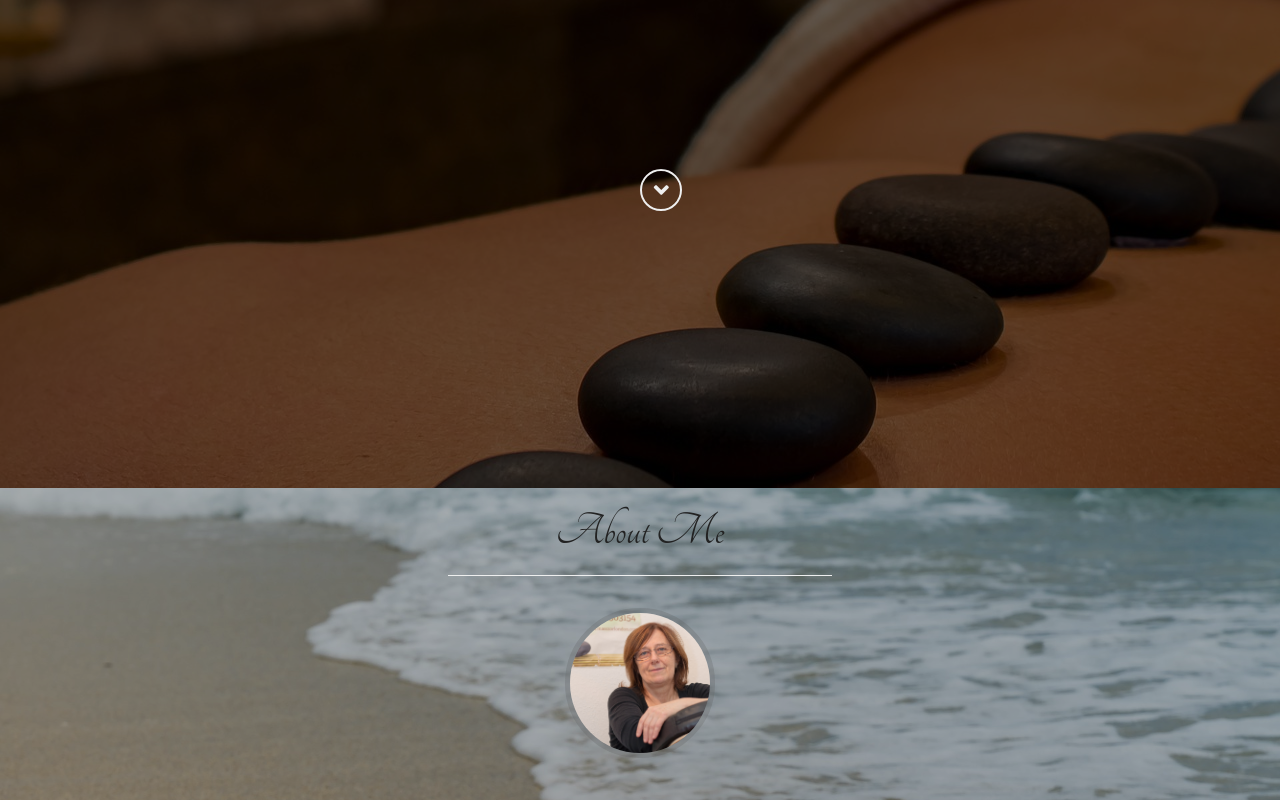
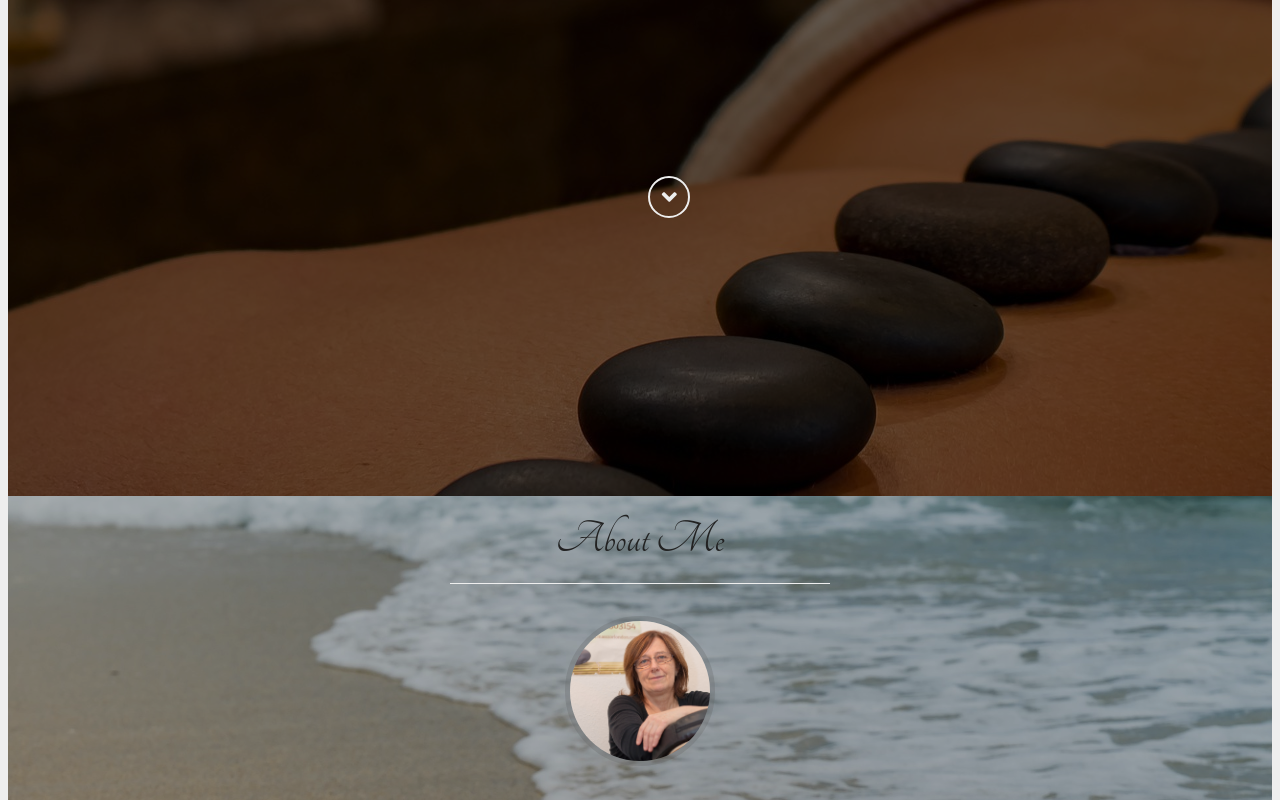
Before and after one commit to Tyby84/Healing-Hub, a website: page app/index.html in a window 1280 px wide. Shown: the part 312-1112 px from the top of the page. Drawn offline with Linux system fonts and the light colour scheme; files whose address does not match are found by name.

```diff
--- a/app/assets/styles/base/global.css
+++ b/app/assets/styles/base/global.css
@@ -1,6 +1,7 @@
 * {box-sizing: border-box;}
 body{
-    background-color: #222;
+    background-color: #eee;
+	padding: .5rem;
 }
 img {
     /*display: block;*/
--- a/app/assets/styles/modules/_about.css
+++ b/app/assets/styles/modules/_about.css
@@ -16,6 +16,7 @@
 	background: url('../../assets/images/beac1920x1280.jpg') center 30% no-repeat;
 	background-size: cover;
 	@mixin bgeffect-light;
+
 	}
 
 
--- a/app/assets/styles/modules/_arrow.css
+++ b/app/assets/styles/modules/_arrow.css
@@ -10,7 +10,7 @@
 	border-radius: 50%;
 	@mixin medium{
 
-	animation-name: arrow;
+	animation-name: arro;
 	animation-delay: 1s;
 	animation-duration: 3s;
 	animation-direction:reverse;
--- a/app/assets/styles/modules/_footer.css
+++ b/app/assets/styles/modules/_footer.css
@@ -3,6 +3,7 @@
 	text-align: center;
 	color: #fff;
 	position: relative;
+	background-color: #222;
 	p{
 		position: absolute;
 		bottom: 0;
--- a/app/assets/styles/modules/_hero.css
+++ b/app/assets/styles/modules/_hero.css
@@ -12,6 +12,7 @@
     @mixin large {
       background: url('../../assets/images/spa-1920x1280.jpg') center center no-repeat;
       @mixin bgeffect;
+		/*clip-path: polygon(0 0, 100% 0, 100% 70%, 0% 100%);*/
     }
 
 
--- a/app/assets/styles/modules/_prices.css
+++ b/app/assets/styles/modules/_prices.css
@@ -14,7 +14,9 @@
 	@mixin large{
 		background: url('../../assets/images/shells1920x1280.jpg') center top no-repeat;
 		background-size: cover;
-	@mixin bgeffect;
+		height: 100vh;
+		@mixin bgeffect;
+		clip-path: polygon(0 0, 100% 0, 100% 80%, 0% 100%);
 	}
 
 
--- a/app/temp/styles/style.css
+++ b/app/temp/styles/style.css
@@ -344,7 +344,8 @@
 * {box-sizing: border-box;}
 
 body{
-    background-color: #222;
+    background-color: #eee;
+	padding: .5rem;
 }
 
 img {
@@ -418,6 +419,7 @@
       background: url('../../assets/images/spa-1920x1280.jpg') center center no-repeat;
       background-color: rgba(0,0,0,.6);
       background-blend-mode: overlay
+		/*clip-path: polygon(0 0, 100% 0, 100% 70%, 0% 100%);*/
 
 }
 	}
@@ -690,9 +692,9 @@
 
 .arrdown {
 
-	-webkit-animation-name: arrow;
+	-webkit-animation-name: arro;
 
-	        animation-name: arrow;
+	        animation-name: arro;
 	-webkit-animation-delay: 1s;
 	        animation-delay: 1s;
 	-webkit-animation-duration: 3s;
@@ -886,8 +888,11 @@
 .prices{
 		background: url('../../assets/images/shells1920x1280.jpg') center top no-repeat;
 		background-size: cover;
-	background-color: rgba(0,0,0,.6);
-	background-blend-mode: overlay
+		height: 100vh;
+		background-color: rgba(0,0,0,.6);
+		background-blend-mode: overlay;
+		-webkit-clip-path: polygon(0 0, 100% 0, 100% 80%, 0% 100%);
+		        clip-path: polygon(0 0, 100% 0, 100% 80%, 0% 100%)
 }
 	}
 
@@ -1236,6 +1241,7 @@
 	text-align: center;
 	color: #fff;
 	position: relative;
+	background-color: #222;
 }
 
 .footer p{
```
